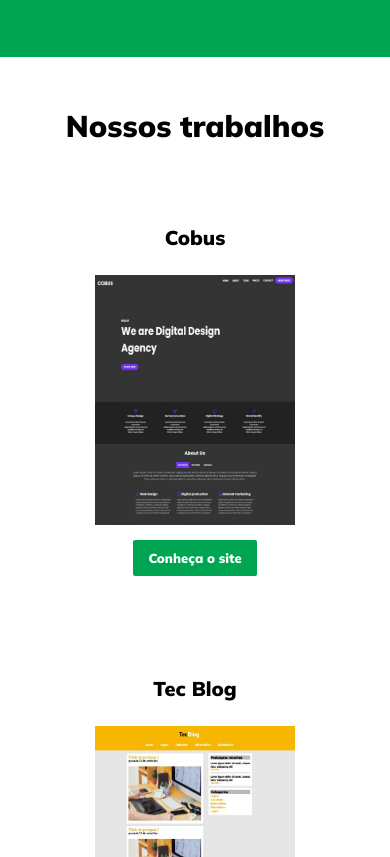
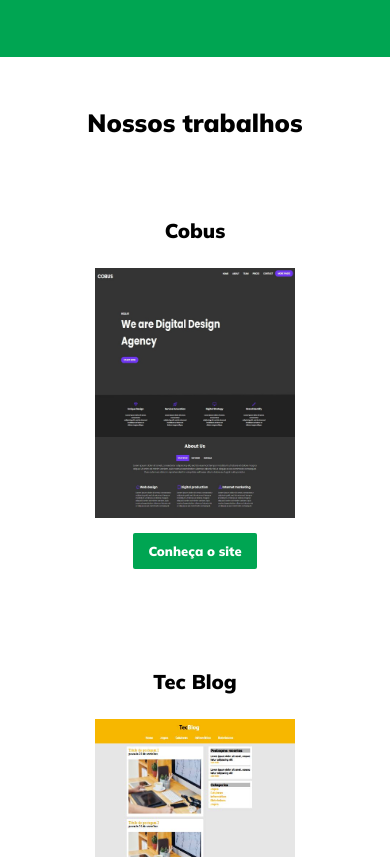
Before and after one commit to Kelvynemiliano/Portifolio4, a plain HTML site: page index.html in a window 390 px wide. Shown: the part 1756-2613 px from the top of the page. Drawn offline with nearby package versions, Linux system fonts and the light colour scheme.

Commit message:
atualizei 3

```diff
--- a/index.html
+++ b/index.html
@@ -6,7 +6,7 @@
     <meta name="viewport" content="width=device-width, initial-scale=1.0">
     <title>Dev | Kelvyn Emiliano</title>
     <link rel="stylesheet" href="style.css">
-    <link rel="icon" type="image/x-icon" href="/imagens/favicon.ico">
+    <link rel="icon" href="./imagens/favicon.ico">
     <link rel="stylesheet" href="https://fonts.googleapis.com/css2?family=Material+Symbols+Outlined:opsz,wght,FILL,GRAD@48,400,0,0" />
 </head>
 <body>
--- a/style.css
+++ b/style.css
@@ -263,4 +263,8 @@ header{
     .informacoes{
         font-size: 5px;
     }
+
+    .titulosites{
+        font-size: 25px;
+    }
 }
```
